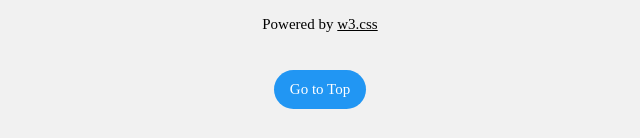
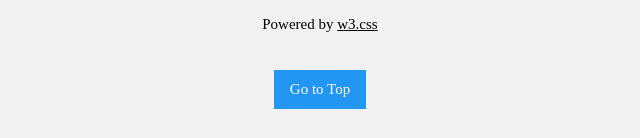
Before and after one commit to cenkbasarannn/Frontend-Workshop, a plain HTML site: page index.html in a window 1280 px wide. Shown: the part 3195-3333 px from the top of the page, 320-960 px from the left. Drawn offline with nearby package versions, Linux system fonts and the light colour scheme; no server answers.

Commit message:
button border-radius kaldirildi

```diff
--- a/index.html
+++ b/index.html
@@ -106,7 +106,7 @@ h1, h2, h3, h4, h5, h6 {
 <!-- Footer -->
 <footer class="w3-center w3-light-grey w3-padding-32">
   <p>Powered by <a href="https://www.w3schools.com/w3css/default.asp" title="W3.CSS" target="_blank" class="w3-hover-text-green">w3.css</a></p>
-  <button onclick="goToTop()" class="w3-button w3-blue" style="margin-top: 20px; border-radius: 30px;">Go to Top</button> <!-- Button'a tıklandıgında goToTop fonksiyonunu çalıştıracak -->
+  <button onclick="goToTop()" class="w3-button w3-blue" style="margin-top: 20px;">Go to Top</button> <!-- Button'a tıklandıgında goToTop fonksiyonunu çalıştıracak -->
 </footer>
 
 <!-- JavaScript -->
```
